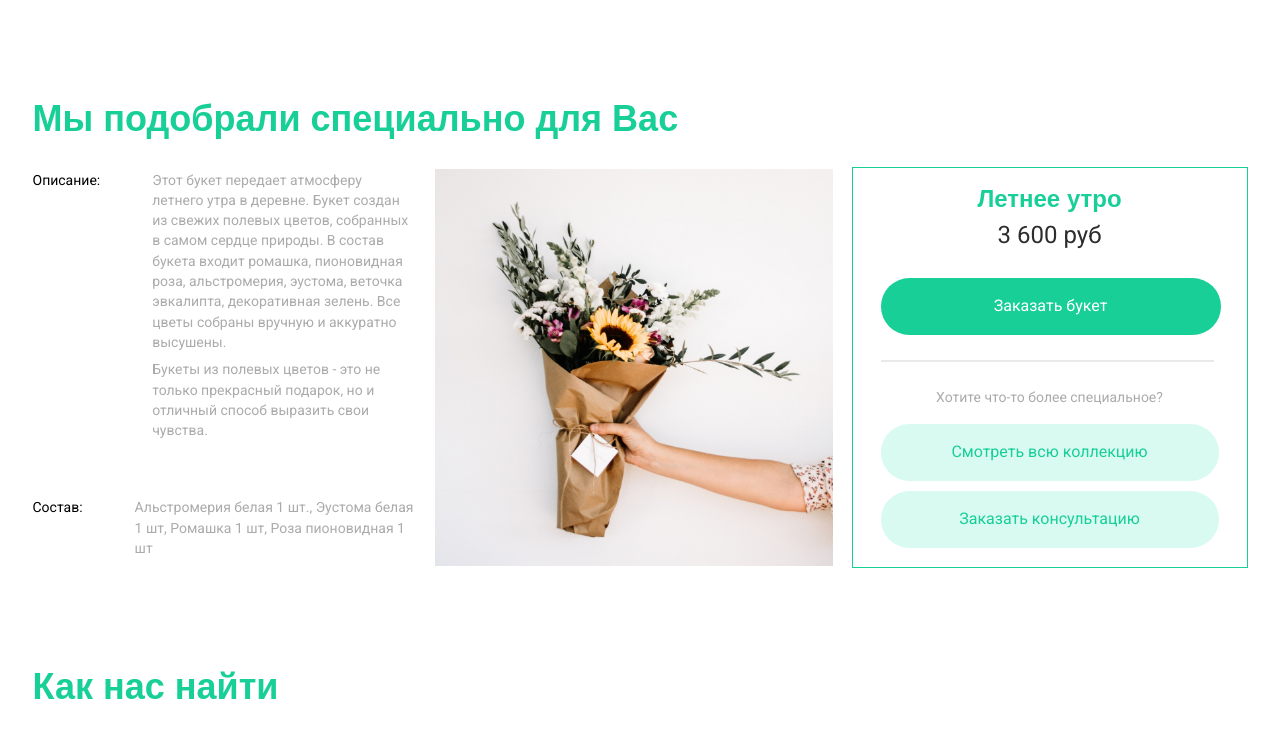
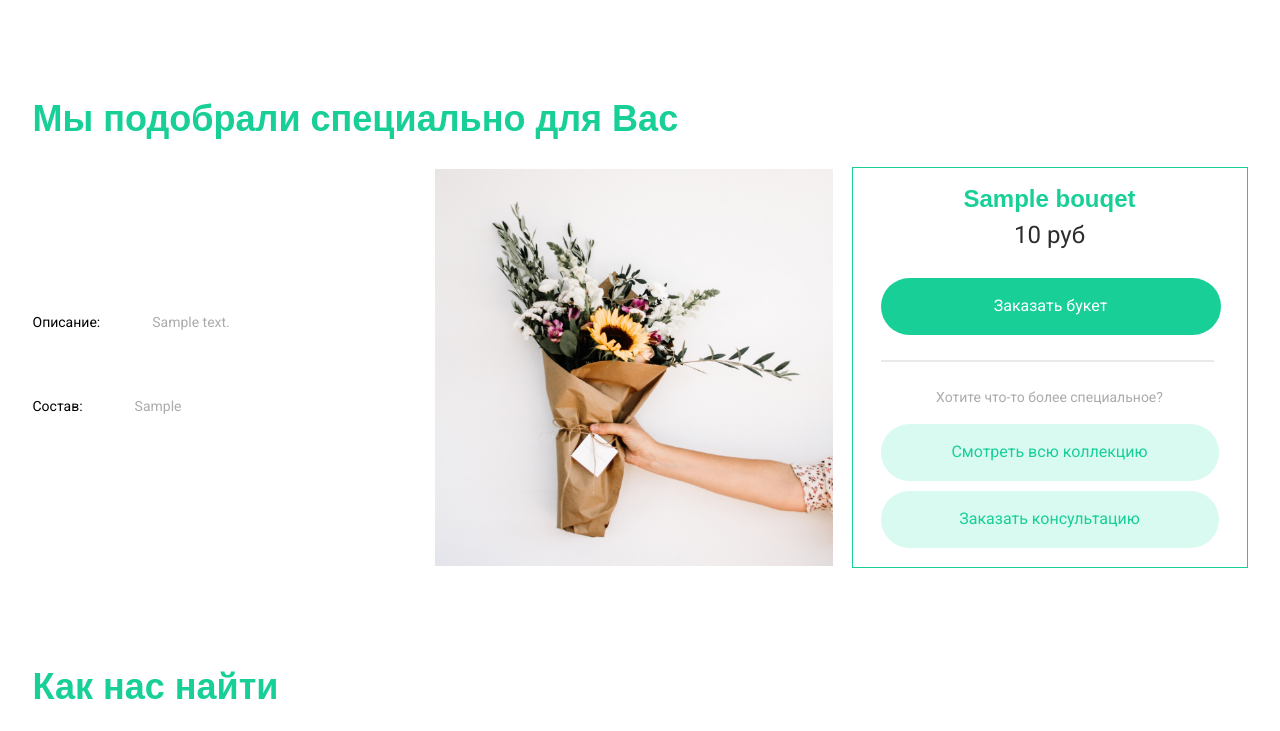
Before and after one commit to KustovAA/flower-shop, a Django app: page /result in a window 1280 px wide. Shown: the part 50-781 px from the top of the page. Run offline with Django 4.2, Linux system fonts and the light colour scheme; tables that the repository leaves empty hold one stand-in row (values such as "Sample post"); parts of the project's set-up code (start-up, migrations or seed data) failed here and were passed over; some web fonts are replaced.

Commit message:
add user path

```diff
--- a/app/flower_app/templates/index.html
+++ b/app/flower_app/templates/index.html
@@ -29,7 +29,7 @@
 					<div class="banner__block">
 						<h1 class="banner__title">Мастерская цветов</h1>
 						<p class="banner__text">Подберем для вас букет за два шага, который идеально подойдет под вашу ситуацию</p>
-						<button class="btn banner__btn">Подобрать букет</button>
+						<button onclick="location.href = '/quiz'" class="btn banner__btn">Подобрать букет</button>
 					</div>
 					<img src="https://storage.yandexcloud.net/flower-shop-bucket/img/bannerImg.png" alt="banner Img" class="banner__img">
 				</div>
--- a/app/flower_app/templates/quiz.html
+++ b/app/flower_app/templates/quiz.html
@@ -32,9 +32,9 @@
 				<div class="quiz__block">
 					<h1 class="quiz__title">К какому событию нужен букет?</h1>
 					<div class="quiz__elems fic">
-						<button class="quiz__elem">Свадьба</button>
-						<button class="quiz__elem">День рождения</button>
-						<button class="quiz__elem">Без повода</button>
+						<button onclick="location.href = '/quiz-step?event=wedding'" class="quiz__elem">Свадьба</button>
+						<button onclick="location.href = '/quiz-step?event=birthday'" class="quiz__elem">День рождения</button>
+						<button onclick="location.href = '/quiz-step'" class="quiz__elem">Без повода</button>
 					</div>
 					<div class="quiz__progress">
 						<div class="quiz__progress_step">
--- a/app/flower_app/templates/result.html
+++ b/app/flower_app/templates/result.html
@@ -32,10 +32,7 @@
 							<span class="card__elems_intro">Описание:</span>
 							<div class="card__items">
 								<p class="card__items_text card__items_text__first">
-									Этот букет передает атмосферу летнего утра в деревне. Букет создан из свежих полевых цветов, собранных в самом сердце природы. В состав букета входит ромашка, пионовидная роза, альстромерия, эустома, веточка эвкалипта, декоративная зелень. Все цветы собраны вручную и аккуратно высушены.
-								</p>
-								<p class="card__items_text">
-									Букеты из полевых цветов - это не только прекрасный подарок, но и отличный способ выразить свои чувства.
+									{{ bouquet.description }}
 								</p>
 							</div>
 						</div>
@@ -43,7 +40,7 @@
 							<span class="card__elems_intro">Состав:</span>
 							<div class="card__items">
 								<p class="card__items_text card__items_text__first">
-									Альстромерия белая 1 шт., Эустома белая 1 шт, Ромашка 1 шт, Роза пионовидная 1 шт
+									{{ bouquet.flowers }}
 								</p>
 
 							</div>
@@ -51,9 +48,9 @@
 					</div>
 					<img src="https://storage.yandexcloud.net/flower-shop-bucket/img/cardImg.jpg" alt="result Img" class="result__block_img">
 					<div class="result__items">
-						<div class="title result__items_title">Летнее утро</div>
-						<div class="result__items_price">3 600 руб</div>
-						<button class="btn result__items_btn">Заказать букет</button>
+						<div class="title result__items_title">{{ bouquet.title }}</div>
+						<div class="result__items_price">{{ bouquet.price|floatformat:"0" }} руб</div>
+						<button onclick="location.href = '/order?bouquet={{bouquet.id}}'" class="btn result__items_btn">Заказать букет</button>
 						<hr class="result__items_line" />
 						<div class="result__items_intro">Хотите что-то более специальное?</div>
 						<div class="result__items_block">
--- a/app/flower_app/views.py
+++ b/app/flower_app/views.py
@@ -1,4 +1,8 @@
+import random
+
 from django.shortcuts import render
+
+from .models import Bouqet
 
 
 def index(request):
@@ -30,8 +34,22 @@ def quiz(request):
 
 
 def quiz_step(request):
-    return render(request, 'quiz-step.html', {})
+    event = request.GET.get('event', '')
+    return render(request, 'quiz-step.html', {'event': event})
 
 
 def result(request):
-    return render(request, 'result.html', {})
+    event = request.GET.get('event', '')
+    budget = request.GET.get('budget', '')
+    price = ({
+      'small': 1000,
+      'medium': 5000,
+    }).get(budget, 1000000)
+
+    bouquets = Bouqet.objects.filter(price__lte=price)
+    if len(bouquets) == 0:
+        bouquets = Bouqet.objects.all()
+
+    bouquet = random.choice(bouquets)
+
+    return render(request, 'result.html', {'bouquet': bouquet})
```
Also changed, not shown: app/flower_app/templates/quiz-step.html (+4 -4 lines).
